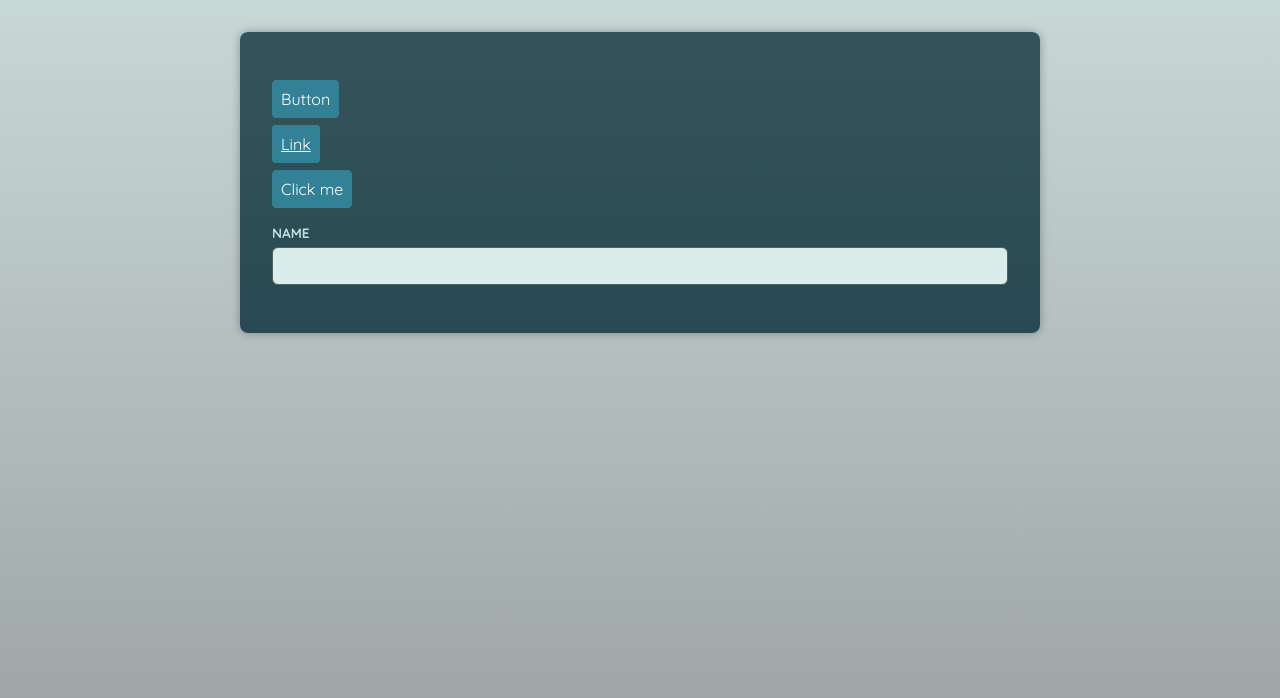
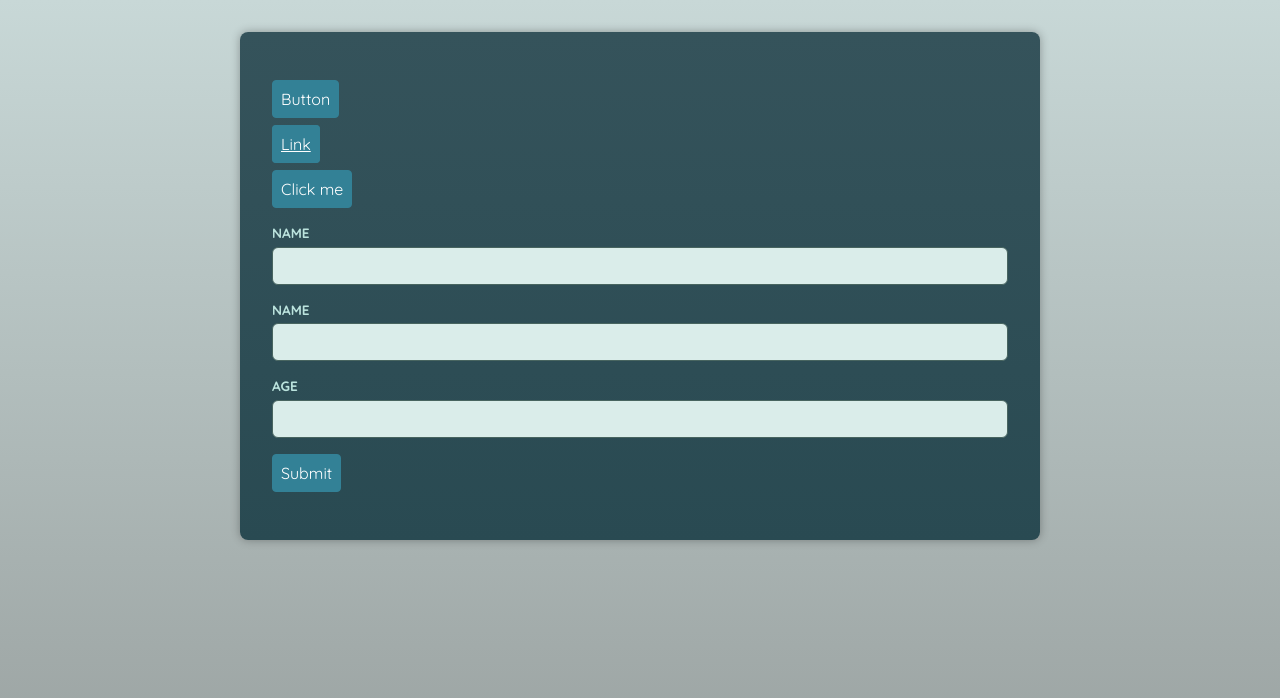
Before and after one commit to webdevbiv/udemi-react-typescript, a React (Vite) app in the folder module-04-02/04 New Project Starting Code/: page / in a window 1280 px wide. Shown: the top 698 px of the page. Built offline with nearby package versions, Linux system fonts and the light colour scheme; a web font is replaced by a local one.

Commit message:
UPD | Form component

```diff
--- a/module-04-02/04 New Project Starting Code/src/App.tsx
+++ b/module-04-02/04 New Project Starting Code/src/App.tsx
@@ -2,9 +2,17 @@ import {useRef} from "react";
 import Button from "./components/Button";
 import Container from "./components/Container";
 import Input from "./components/Input";
+import Form, {type FormHandle} from "./components/Form";
 
 function App() {
   const input = useRef(null);
+  const customForm = useRef<FormHandle>(null);
+
+  function handleSave(data: unknown) {
+    const extractedData = data as {name: string; age: string};
+    console.log(extractedData);
+    customForm.current?.clear();
+  }
 
   return (
     <main>
@@ -20,6 +28,24 @@ function App() {
         id='name'
         ref={input}
       />
+      <Form
+        onSave={handleSave}
+        ref={customForm}>
+        <Input
+          type='text'
+          label='Name'
+          id='name'
+          ref={input}
+        />
+        <Input
+          type='number'
+          label='Age'
+          id='age'
+        />
+        <p>
+          <Button>Submit</Button>
+        </p>
+      </Form>
     </main>
   );
 }
--- a/module-04-02/04 New Project Starting Code/src/components/Form.tsx
+++ b/module-04-02/04 New Project Starting Code/src/components/Form.tsx
@@ -1,9 +1,47 @@
-import {type ComponentPropsWithoutRef} from "react";
+import {
+  FormEvent,
+  type ComponentPropsWithoutRef,
+  useRef,
+  forwardRef,
+  useImperativeHandle,
+} from "react";
 
-type FormProps = ComponentPropsWithoutRef<"form">;
+//NOTE - #58 Wrapper Component
 
-function Form(props: FormProps) {
-  return <form {...props}>{props.children}</form>;
-}
+export type FormHandle = {
+  clear: () => void;
+};
+
+type FormProps = ComponentPropsWithoutRef<"form"> & {
+  onSave: (value: unknown) => void;
+};
+
+const Form = forwardRef<FormHandle, FormProps>(function Form(
+  {onSave, children, ...props},
+  ref
+) {
+  const form = useRef<HTMLFormElement>(null);
+
+  useImperativeHandle(ref, () => {
+    return {clear: () => form.current?.reset()};
+  });
+
+  function handleSubmit(e: FormEvent<HTMLFormElement>) {
+    e.preventDefault();
+    const formData = new FormData(e.currentTarget);
+    const data = Object.fromEntries(formData);
+    onSave(data);
+    form.current?.reset();
+  }
+
+  return (
+    <form
+      onSubmit={handleSubmit}
+      {...props}
+      ref={form}>
+      {children}
+    </form>
+  );
+});
 
 export default Form;
--- a/module-04-02/04 New Project Starting Code/src/components/Input.tsx
+++ b/module-04-02/04 New Project Starting Code/src/components/Input.tsx
@@ -15,6 +15,7 @@ const Input = forwardRef<HTMLInputElement, InputProps>(function Input(
       <label htmlFor={id}>{label}</label>
       <input
         id={id}
+        name={id}
         {...props}
         ref={ref}
       />
```
